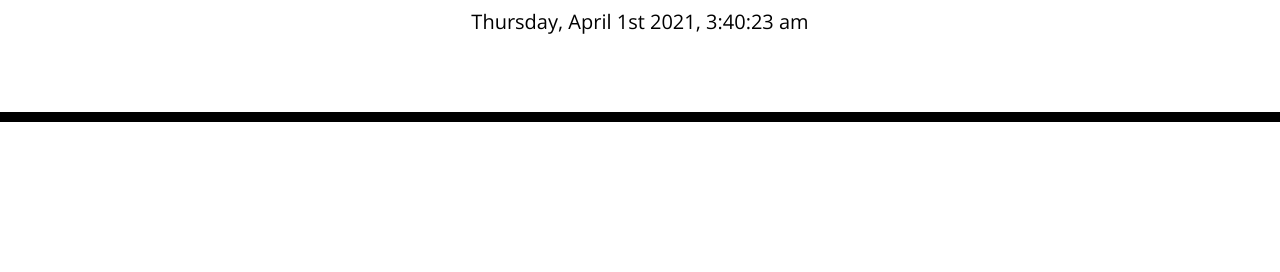
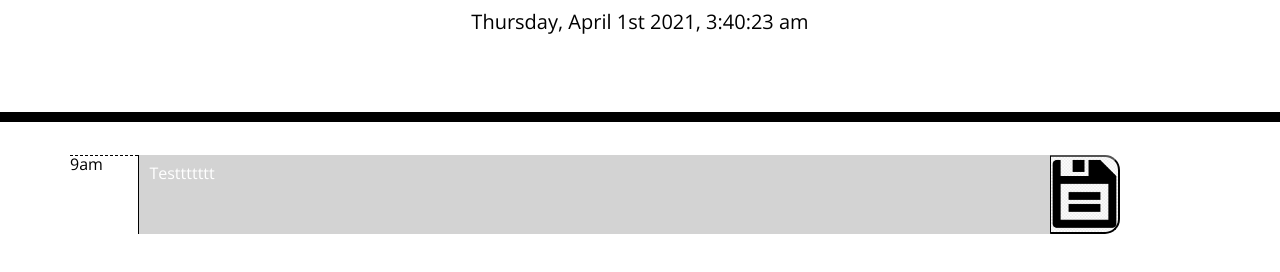
Before and after one commit to Dylancouzon/day-planner, a plain HTML site: page index.html in a window 1280 px wide. Shown: the part 182-454 px from the top of the page. Drawn offline with nearby package versions, Linux system fonts and the light colour scheme.

Commit message:
update css

```diff
--- a/index.html
+++ b/index.html
@@ -29,6 +29,12 @@
       <p id="currentDay" class="lead"></p>
     </header>
     <div class="container">
+
+      <div class="row">
+        <div class="hour">9am</div>
+        <textarea class="past">Testtttttt</textarea>
+        <button class="saveBtn"></button>
+      </div>
       <!-- Timeblocks go here -->
     </div>
 
--- a/script.js
+++ b/script.js
@@ -1 +1,2 @@
+// Show the current day
 $("#currentDay").text(moment().format("dddd, MMMM Do YYYY, h:mm:ss a"));
--- a/style.css
+++ b/style.css
@@ -40,11 +40,13 @@ textarea{
   background-color: #ffffff;
   color: #000000;
   border-top: 1px dashed #000000;
+  width: 6%
 }
 
 .past {
   background-color: #d3d3d3;
   color: white;
+  width: 80%;
 }
 
 .present {
@@ -63,6 +65,9 @@ textarea{
   border-bottom-right-radius: 15px;
   background-color: #06AED5;
   color: white;
+  background-image: url("assets/imgs/download.png");
+  background-size: contain;
+  width: 70px;
 }
 
 .saveBtn i:hover {
```
Also changed, not shown: assets/imgs/download.png (added).
